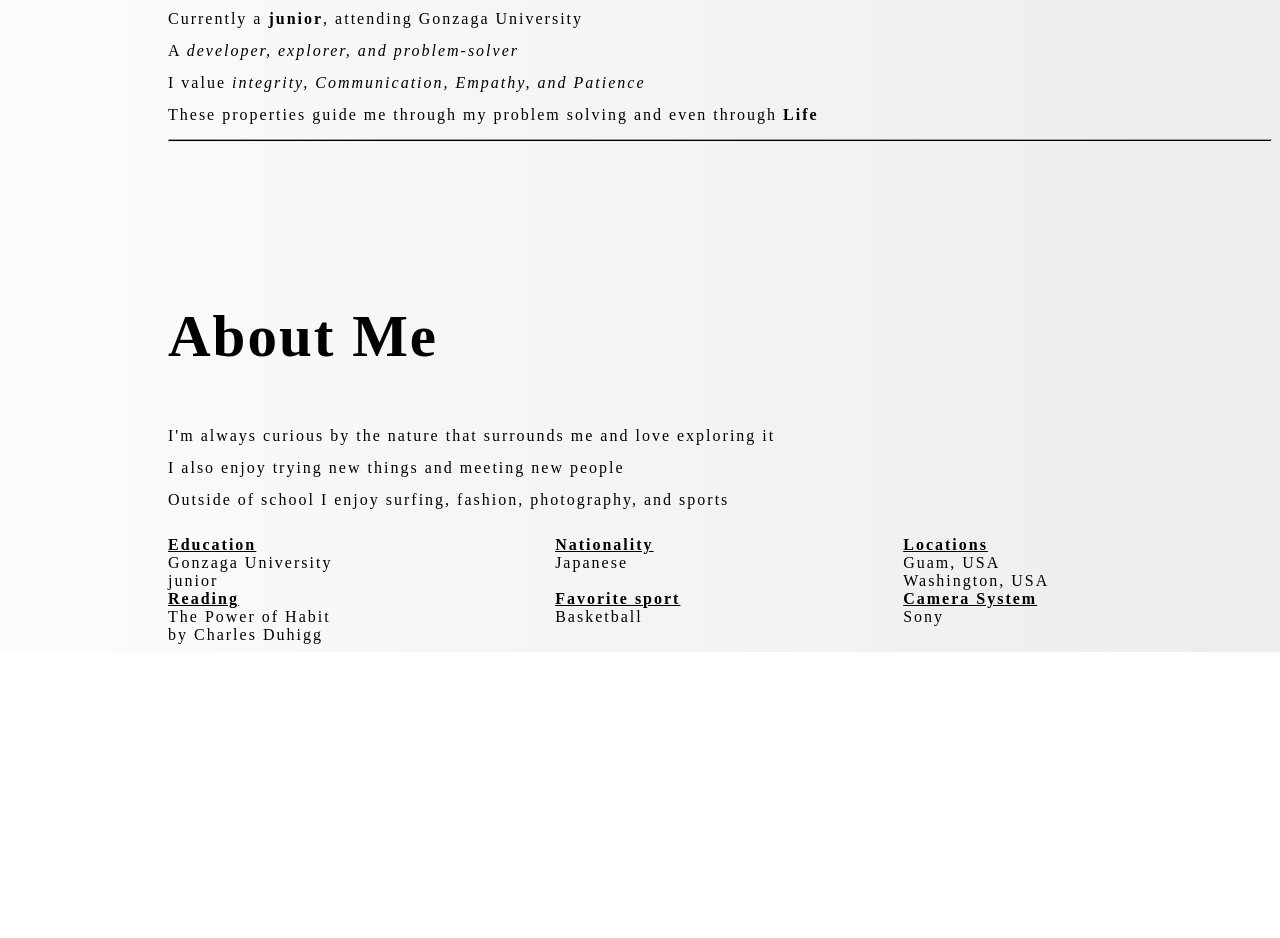
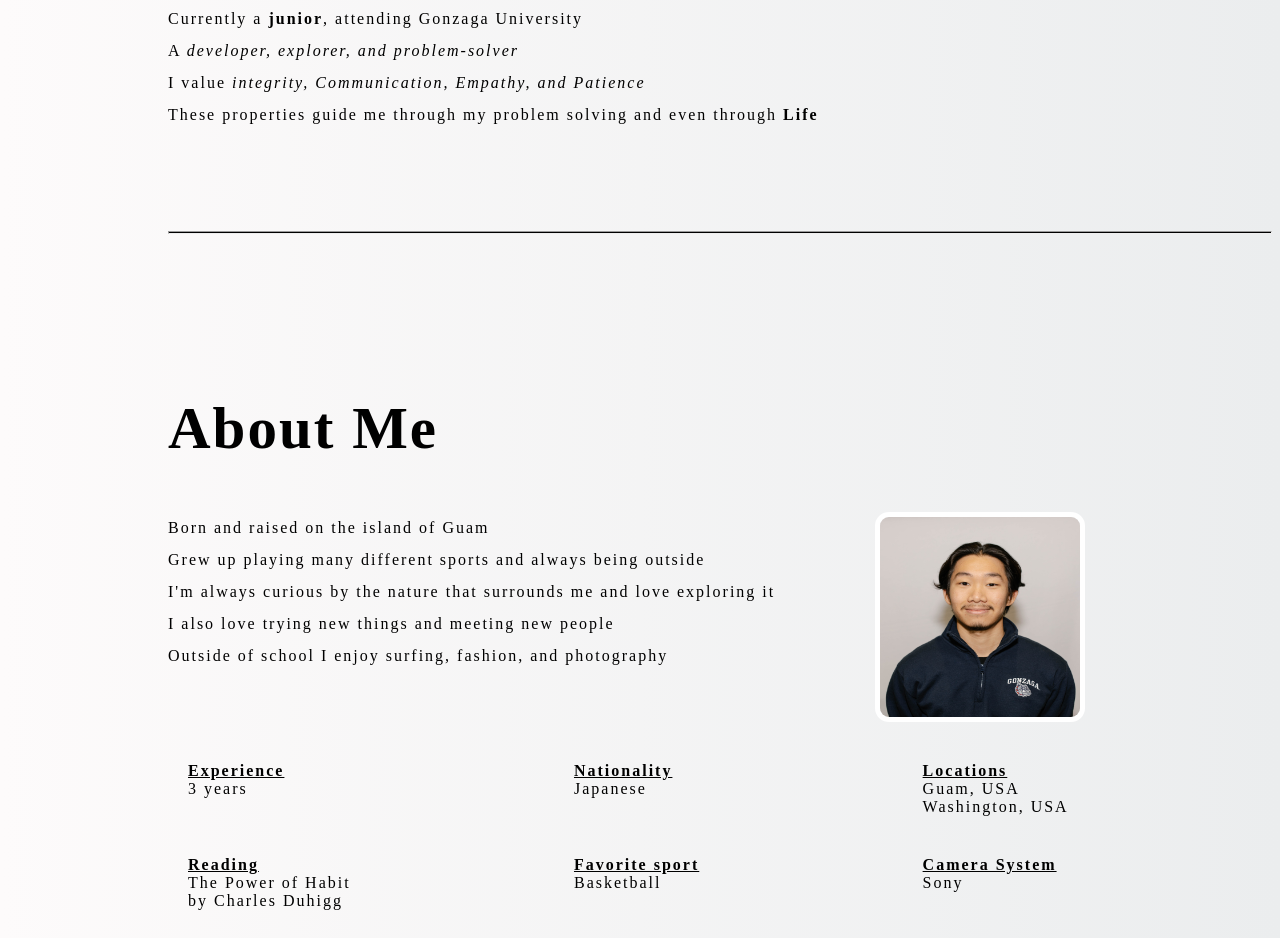
Before and after one commit to CaptianHa/personalWeb, a React (Vite) app: page / in a window 1280 px wide. Shown: the part 360-1298 px from the top of the page. Before the commit the page ends 1012 px from the top, so only its background shows below. Built offline with nearby package versions, Linux system fonts and the light colour scheme; a web font is replaced by a local one.

Commit message:
1/17/2023

```diff
--- a/components/FirstPage.jsx
+++ b/components/FirstPage.jsx
@@ -1,5 +1,5 @@
 import React from "react"
-
+import headshot from '../images/headShot.jpg'
 export default function FirstPage(){
     return(
         <div className="entire--page">
@@ -19,22 +19,32 @@ export default function FirstPage(){
                 <hr className="line-1"></hr>
             </div>
             <div className="second--page">
-                <h2 className="header--second">About Me </h2>
-                <p1 className="about--me"> I'm always curious by the nature that surrounds me and love exploring it
-                <br></br>
-                I also enjoy trying new things and meeting new people
-                <br></br>
-                Outside of school I enjoy surfing, fashion, photography, and sports
-                </p1>
-                <br></br>
+                <h2 className="header--second">About Me</h2>
+                <div className="second--main">
+                    <div className="about--me">
+                        Born and raised on the island of Guam
+                        <br></br>
+                        Grew up playing many different sports and always being outside
+                        <br></br>
+                        I'm always curious by the nature that surrounds me and love exploring it
+                        <br></br>
+                        I also love trying new things and meeting new people
+                        <br></br>
+                        Outside of school I enjoy surfing, fashion, and photography
+                    </div>
+                    <br></br>
+                    <img className = "headShot"src={headshot} />
+                </div>
+
+
                 <div className="info">
 
-                        <div className="education"> <strong><u>Education</u></strong><br></br>Gonzaga University<br></br>junior</div>
-                        <div className="nationality"><strong><u>Nationality</u></strong><br></br>Japanese</div>
-                        <div className="location"> <strong><u>Locations</u></strong><br></br>Guam, USA<br></br>Washington, USA</div>
-                        <div className="reading"><strong><u>Reading</u></strong><br></br>The Power of Habit<br></br>by Charles Duhigg</div>
-                        <div className="favorite--sport"><strong><u>Favorite sport</u></strong><br></br>Basketball</div>
-                        <div className="camera--system"><strong><u>Camera System</u></strong><br></br>Sony</div>
+                        <div className="info--detailed"> <strong><u>Experience</u></strong><br></br>3 years</div>
+                        <div className="info--detailed"><strong><u>Nationality</u></strong><br></br>Japanese</div>
+                        <div className="info--detailed"> <strong><u>Locations</u></strong><br></br>Guam, USA<br></br>Washington, USA</div>
+                        <div className="info--detailed"><strong><u>Reading</u></strong><br></br>The Power of Habit<br></br>by Charles Duhigg</div>
+                        <div className="info--detailed"><strong><u>Favorite sport</u></strong><br></br>Basketball</div>
+                        <div className="info--detailed"><strong><u>Camera System</u></strong><br></br>Sony</div>
 
 
                 </div>
--- a/styles.css
+++ b/styles.css
@@ -36,10 +36,12 @@ body{
 .line-1{
     height: 0.5px;
     background: black;
+    margin-top: 100px;
 }
 
 .header--second{
     font-size: 59px;
+    display: flex;
 }
 
 .about--me{
@@ -47,7 +49,25 @@ body{
 }
 
 .info{
-   display: grid;
+   display:grid;
    grid-template-columns: auto auto auto;
    margin-top: 20px;
 }
+
+.info--detailed{
+    /* border-bottom: 1px solid black; */
+    margin: 20px;
+}
+
+.headShot{
+    height:200px;
+    width:200px;
+    margin-left:100px;
+    border-radius: 14px;
+    border: 5px solid white;
+
+}
+
+.second--main{
+    display: flex;
+}
```
Also changed, not shown: images/headShot.jpg (added).
